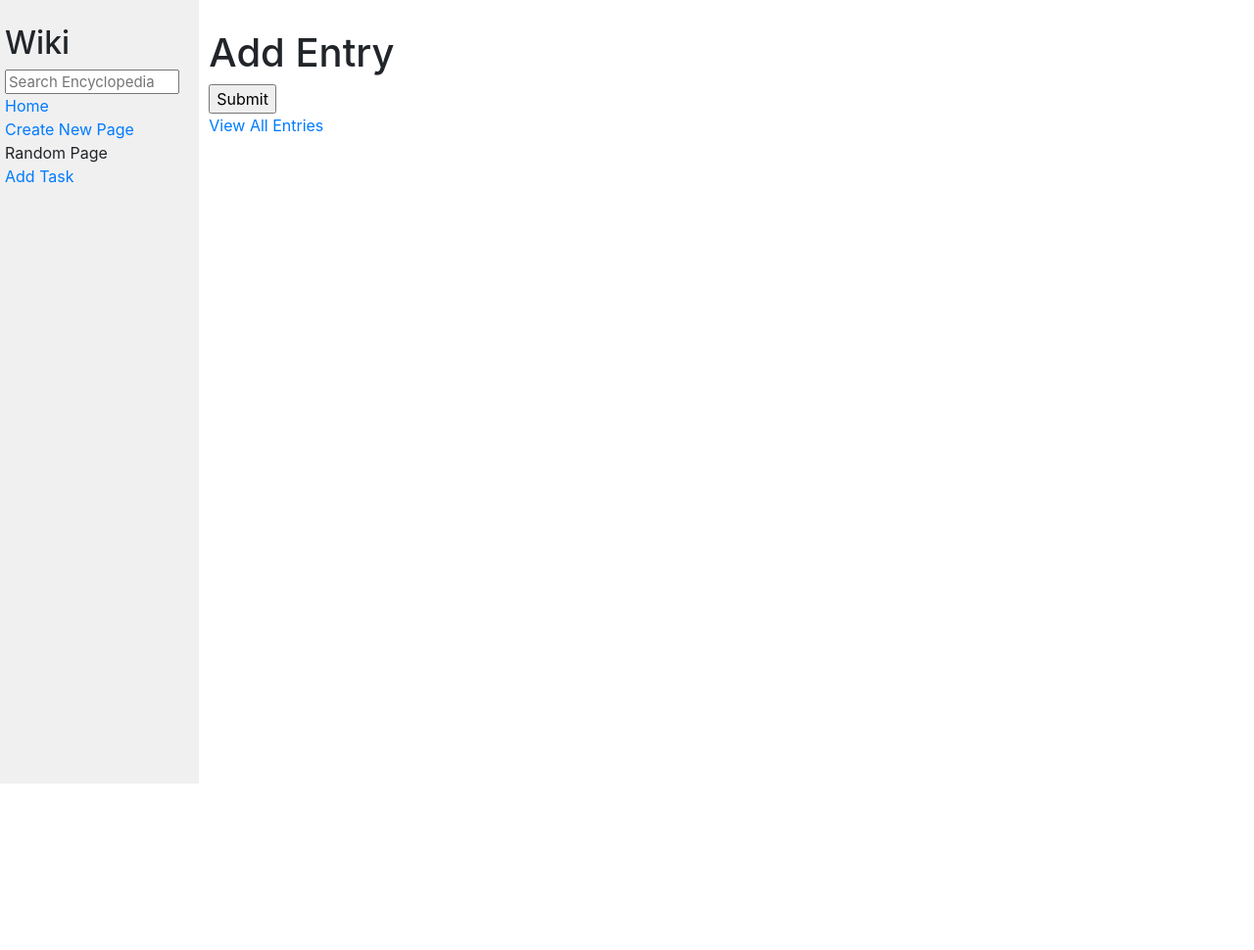
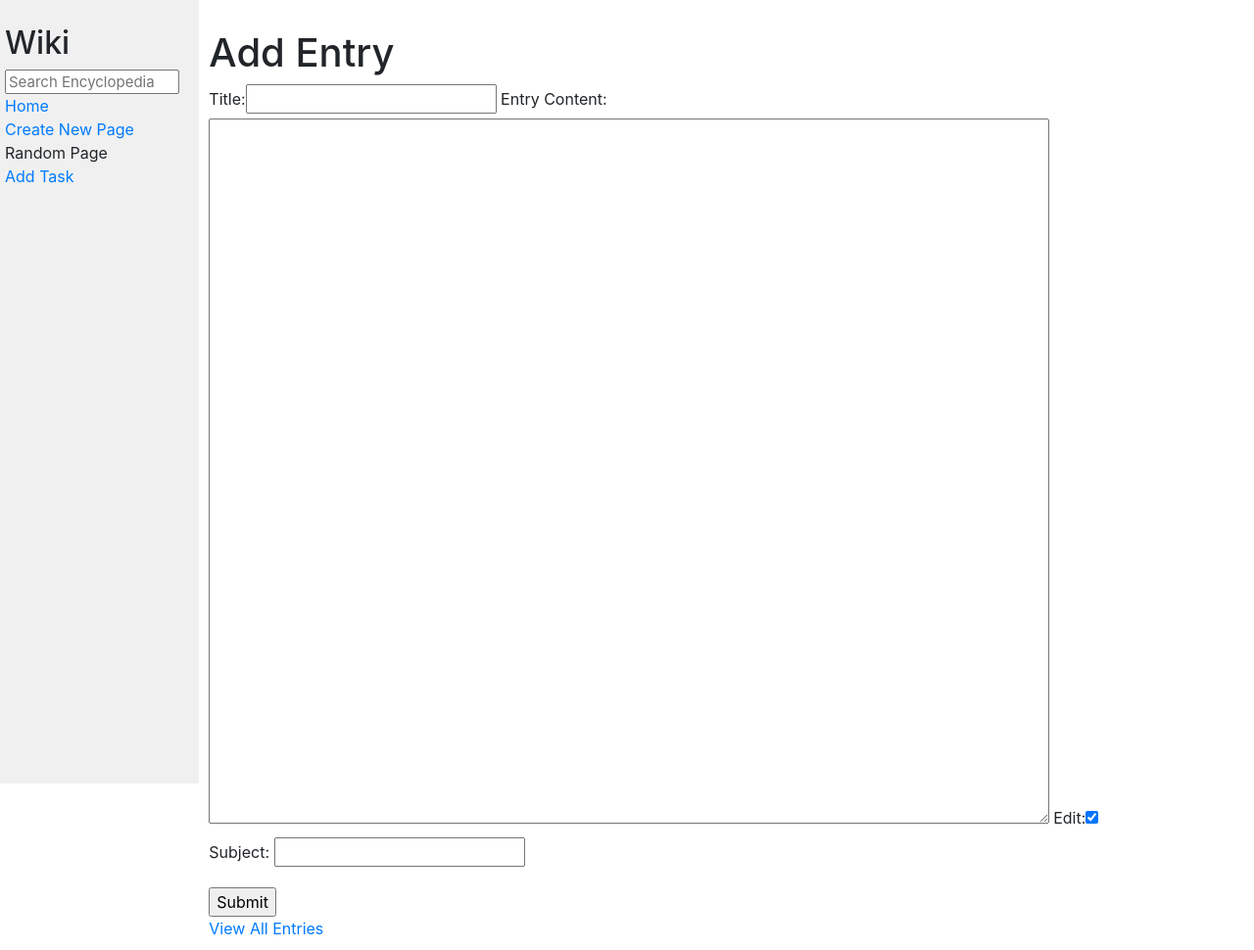
Before and after one commit to ReX342/wikisource, a Django app: template wiki/encyclopedia/templates/encyclopedia/create.html in a window 1280 px wide. Shown: the whole page at 98% size. Before the commit the page ends 800 px from the top, so only its background shows below. Run offline with Django 3.2, Linux system fonts and the light colour scheme; the template is opened without the code that fills it: values that come from a table or form of the project are taken from there, others are empty; parts of the project's set-up code (start-up, migrations or seed data) failed here and were passed over; some libraries are stand-ins or nearby versions.

Commit message:
bunch of input fields attained

```diff
--- a/wiki/encyclopedia/templates/encyclopedia/create.html
+++ b/wiki/encyclopedia/templates/encyclopedia/create.html
@@ -5,6 +5,10 @@
     <form action="{% url 'encyclopedia:create' %}" method="post">
         {% csrf_token %}
         {{ form }}
+
+        <p><label for="id_subject">Subject:</label>
+        <input id="id_subject" type="text" name="subject" maxlength="100" required></p>
+
         <input type="submit">
     </form>
     <a href="{% url 'encyclopedia:index' %}">View All Entries</a>
--- a/wiki/encyclopedia/views.py
+++ b/wiki/encyclopedia/views.py
@@ -10,13 +10,18 @@ class NewTaskForm(forms.Form):
 
 class CreateEntry(forms.Form):
     #title = forms.CharField(label="Title"),
-     title = forms.Charfiedl (
-        label="Title",
-        max_length="111"
+    # Mind the typo on Charfield
+    title = forms.CharField(
+    label="Title",
+    max_length="111"
+    )
 
     #content = forms.Textarea(label="New Entry"),
-    content = forms.CharField(widget=forms.Textarea, label="Entry Content"),
+    content = forms.CharField(widget=forms.Textarea, label="Entry Content")
     edit = forms.BooleanField(initial=True)
+
+
+
 
 def index(request):
     if "tasks" not in request.session:
```
